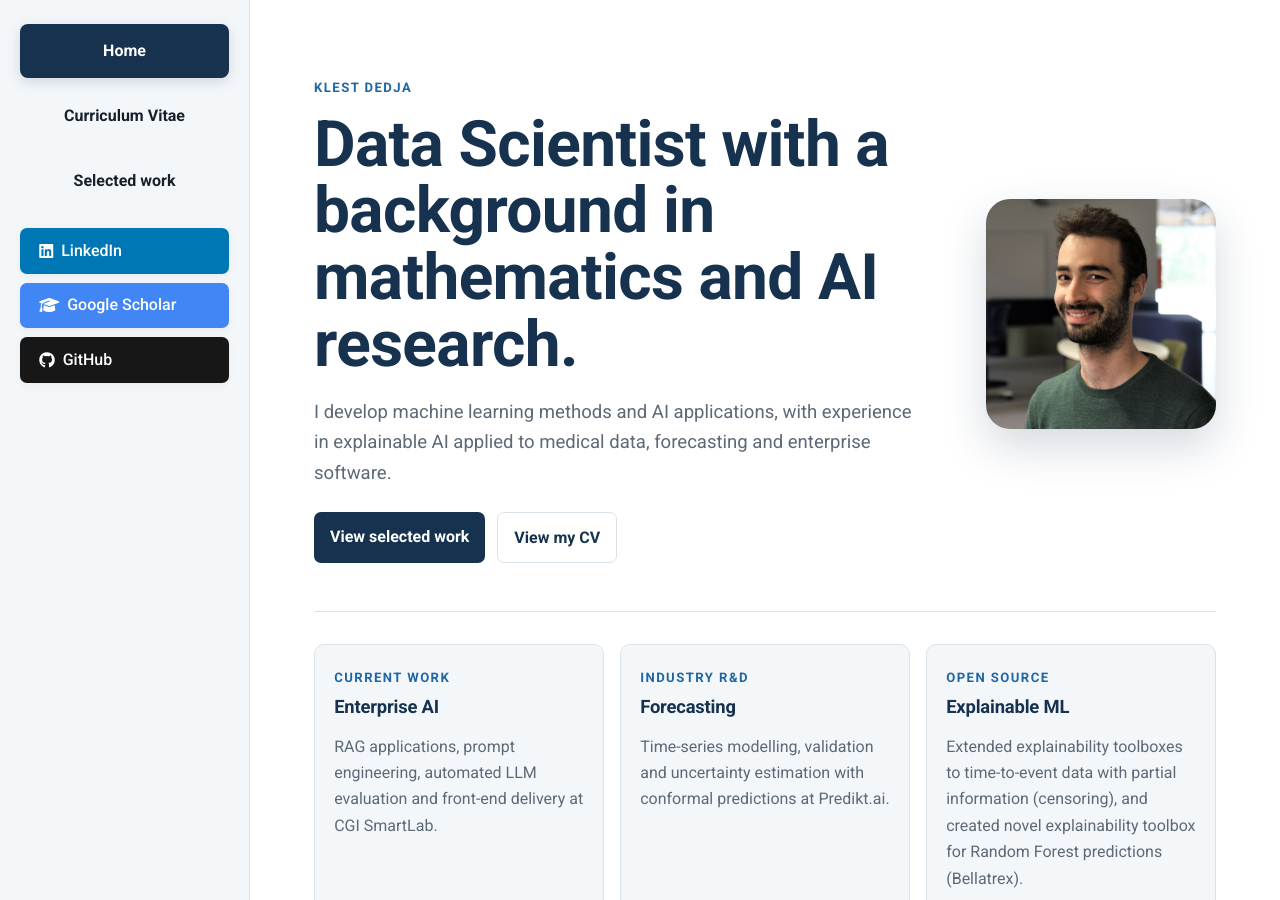
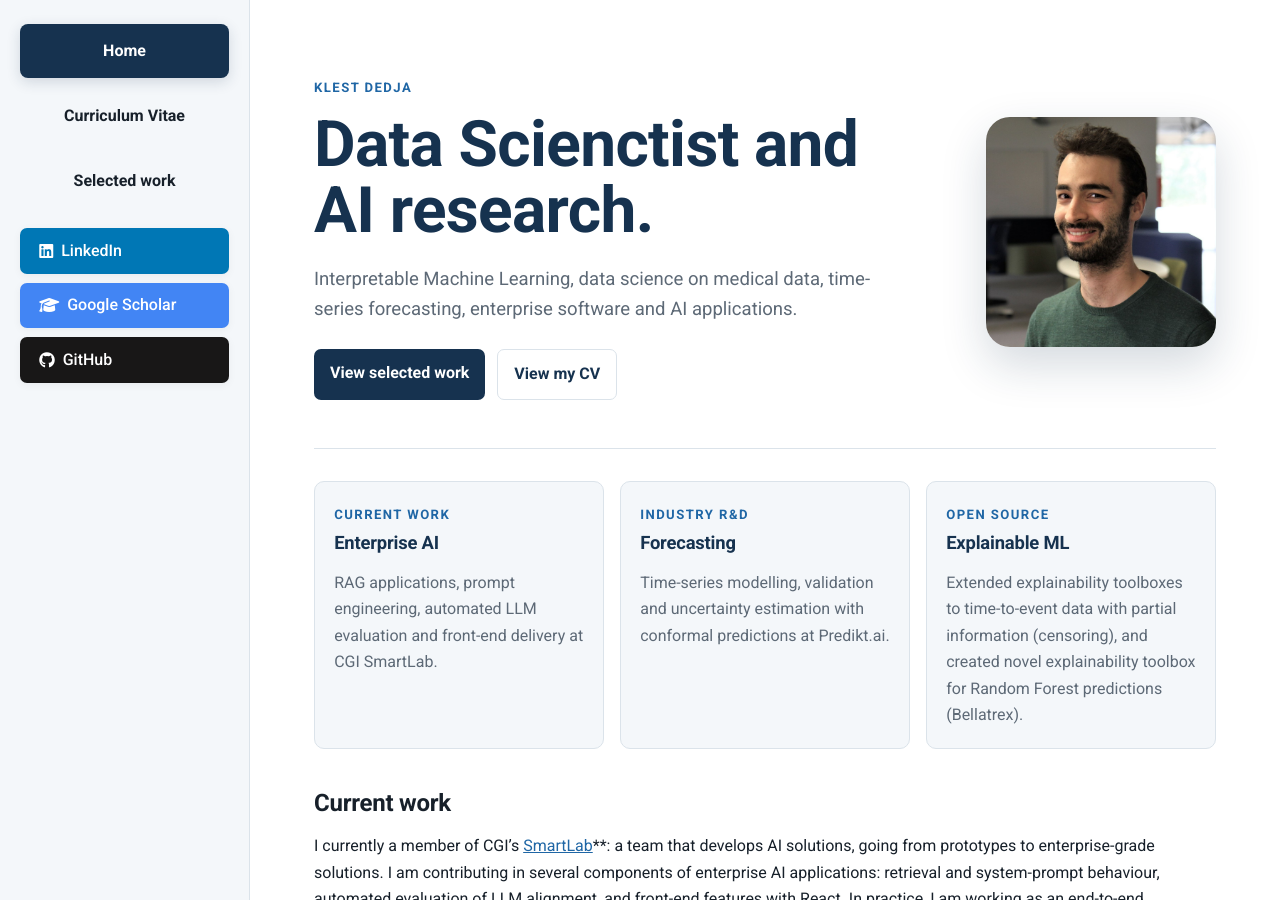
Before and after one commit to KlestDedja/klestdedja.github.io, a Jekyll site: the page built from index.md, in a window 1280 px wide and 900 px high. Built offline with Jekyll 4.4.1, drawn with Linux system fonts in a browser that asks for light colours.

Commit message:
shorter title and lead section

```diff
--- a/index.md
+++ b/index.md
@@ -7,8 +7,8 @@ description: "Data scientist with a background in mathematics and AI research, w
 <section class="hero">
   <div class="hero-copy">
     <p class="eyebrow">Klest Dedja</p>
-    <h1>Data Scientist with a background in mathematics and AI research.</h1>
-    <p class="lead">I develop machine learning methods and AI applications, with experience in explainable AI applied to medical data, forecasting and enterprise software.</p>
+    <h1>Data Scienctist and AI research.</h1>
+    <p class="lead">Interpretable Machine Learning, data science on medical data, time-series forecasting, enterprise software and AI applications.</p>
     <div class="hero-actions">
       <a class="button primary" href="/repositories">View selected work</a>
       <a class="button secondary" href="/cv">View my CV</a>
```
